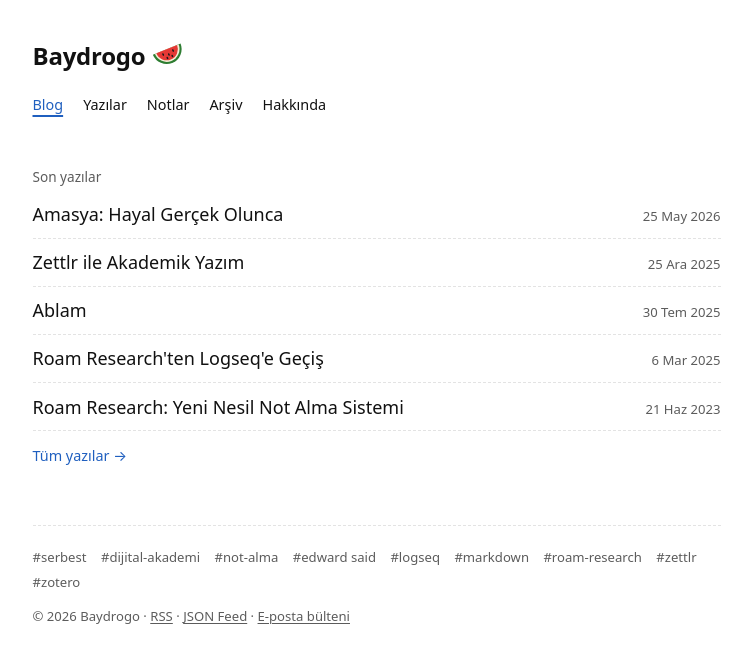
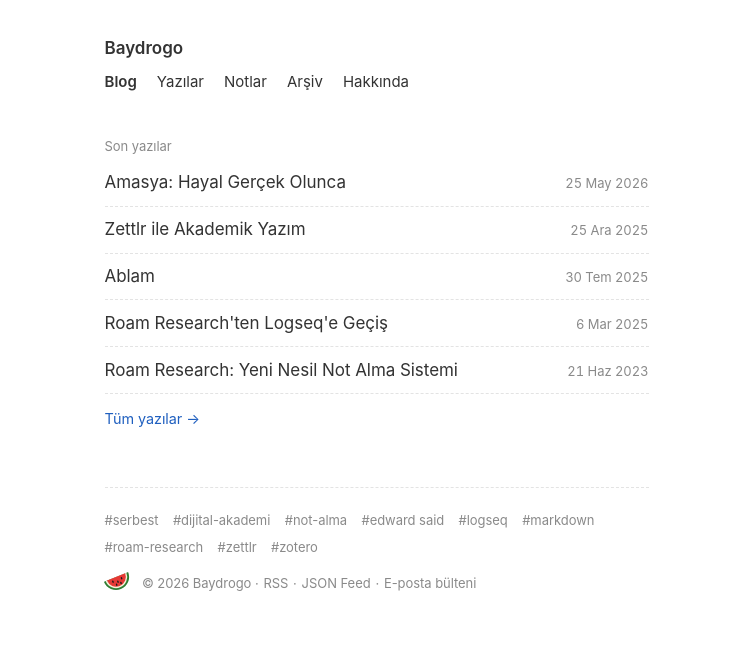
Before and after one commit to baydrogo/baydrogo, a Jekyll site: the page built from index.html, in a window 1280 px wide. Shown: the top 663 px of the page, without its empty margins (256-1008 px from the left). Built offline with Jekyll 4.4.1, drawn with Linux system fonts in a browser that asks for light colours; some web fonts are replaced.

Commit message:
Deneme (minimal): Andy Matuschak tipografisi (sistem yazı tipi, 17/24), karpuz sayfa altında
Co-Authored-By: Claude Opus 5.5 <noreply@anthropic.com>

```diff
--- a/_includes/alt.html
+++ b/_includes/alt.html
@@ -7,6 +7,7 @@
   </p>
   {%- endif %}
   <p class="alt-satir">
+    <img class="karpuz" src="{{ '/assets/karpuz.svg' | relative_url }}" alt="Karpuz dilimi: Filistin'le dayanışma" title="Free Palestine" width="27" height="14">
     © {{ site.time | date: "%Y" }} {{ site.title }} ·
     <a href="{{ '/feed.xml' | relative_url }}">RSS</a> ·
     <a href="{{ '/feed.json' | relative_url }}">JSON Feed</a>
--- a/_includes/ust.html
+++ b/_includes/ust.html
@@ -3,7 +3,6 @@
     <div class="h-card">
       <div class="ust-kimlik">
         <a class="site-adi p-name u-url u-uid" href="{{ '/' | relative_url }}">{{ site.title }}</a>
-        <img class="karpuz u-logo" src="{{ '/assets/karpuz.svg' | relative_url }}" alt="Karpuz dilimi" title="Free Palestine" width="31" height="16">
       </div>
       <p class="p-note gizli">{{ site.description }}</p>
     </div>
--- a/_layouts/default.html
+++ b/_layouts/default.html
@@ -13,9 +13,6 @@
   <title>{{ baslik }}</title>
 {% include seo.html %}
   <meta name="color-scheme" content="light dark">
-  <link rel="preconnect" href="https://fonts.googleapis.com">
-  <link rel="preconnect" href="https://fonts.gstatic.com" crossorigin>
-  <link rel="stylesheet" href="https://fonts.googleapis.com/css2?family=Atkinson+Hyperlegible+Next:ital,wght@0,400;0,700;0,800;1,400&display=swap">
   <link rel="stylesheet" href="{{ '/assets/css/style.css' | relative_url }}?v={{ site.time | date: '%s' }}">
   <link rel="alternate" type="application/rss+xml" title="{{ site.title }}" href="{{ '/feed.xml' | relative_url }}">
   <link rel="alternate" type="application/feed+json" title="{{ site.title }}" href="{{ '/feed.json' | relative_url }}">
--- a/assets/css/style.scss
+++ b/assets/css/style.scss
@@ -518,3 +518,45 @@ h1.sayfa-basligi:not(:has(+ .sayfa-aciklama)) { display: block; margin-bottom: 2
 .sade-liste time { flex-shrink: 0; font-size: 0.82rem; color: var(--soluk); font-variant-numeric: tabular-nums; }
 .son-yazilar + .tumu-bag { margin-top: 0.8rem; }
 .gizli { position: absolute; width: 1px; height: 1px; overflow: hidden; clip: rect(0 0 0 0); white-space: nowrap; }
+
+/* =============================================
+   Andy Matuschak tipografisi (2026-10-23 denemesi)
+   Sistem yazı tipi, 17/24 metin, 28px yarı kalın başlık, alt çizgisiz bağlantı.
+   ============================================= */
+:root {
+  --govde: -apple-system, BlinkMacSystemFont, "Segoe UI", Roboto, Helvetica, Arial, sans-serif;
+  --arayuz: var(--govde);
+  --metin: #333333;
+  --soluk: #8a8a8a;
+}
+@media (prefers-color-scheme: dark) { :root { --metin: #dddddd; --soluk: #8f8f8f; } }
+
+body { font-size: 17px; line-height: 24px; letter-spacing: -0.003em; }
+a { text-decoration: none; }
+a:hover { text-decoration: underline; }
+.sade { max-width: 37rem; }
+
+.ust { margin-bottom: 2.5rem; }
+.ust-kutu { gap: 0.6rem; }
+.site-adi { font-size: 17px; font-weight: 600; letter-spacing: 0; color: var(--metin); }
+.ust .menu a { font-size: 15px; }
+.ust .menu a[aria-current="page"] { text-decoration: none; color: var(--metin); font-weight: 600; }
+
+.tek h1, .sayfa h1 { font-size: 28px; line-height: 34px; font-weight: 600; letter-spacing: 0; }
+.sayfa-basligi { font-size: 28px; line-height: 34px; font-weight: 600; }
+.sayfa-basligi + .sayfa-aciklama { font-size: 15px; }
+.icerik, .not-metni {
+  p, ul, ol, blockquote, figure { margin-bottom: 17px; }
+  h2 { font-size: 21px; line-height: 28px; font-weight: 600; }
+  h3, h4 { font-size: 17px; line-height: 24px; font-weight: 600; }
+  a { text-decoration: none; }
+}
+.tek-not .not-metni { font-size: 17px; }
+.ust-bilgi, .kart-bilgi, .not-zaman, .sade-liste time { font-size: 13px; }
+.etiketler, .not-etiketler, .alt-etiketler, .akis-ek { font-size: 13px; }
+.sade-liste a, .kart-baslik { font-size: 17px; }
+.son-baslik { font-size: 13px; }
+
+.alt { font-size: 13px; }
+.alt-satir { display: flex; align-items: center; flex-wrap: wrap; gap: 0.3rem; }
+.alt .karpuz { transform: rotate(-22deg); margin-right: 0.35rem; }
```
